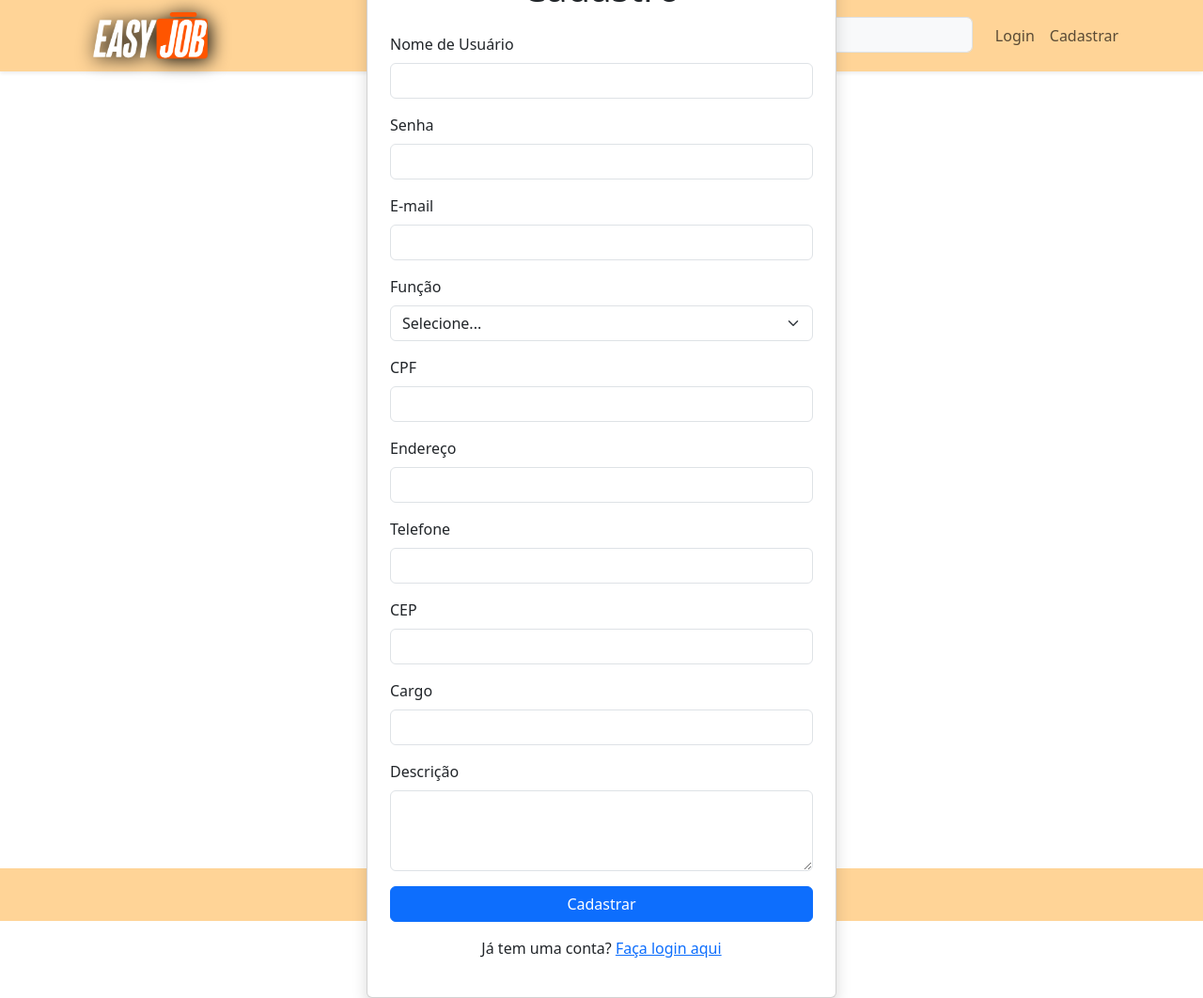
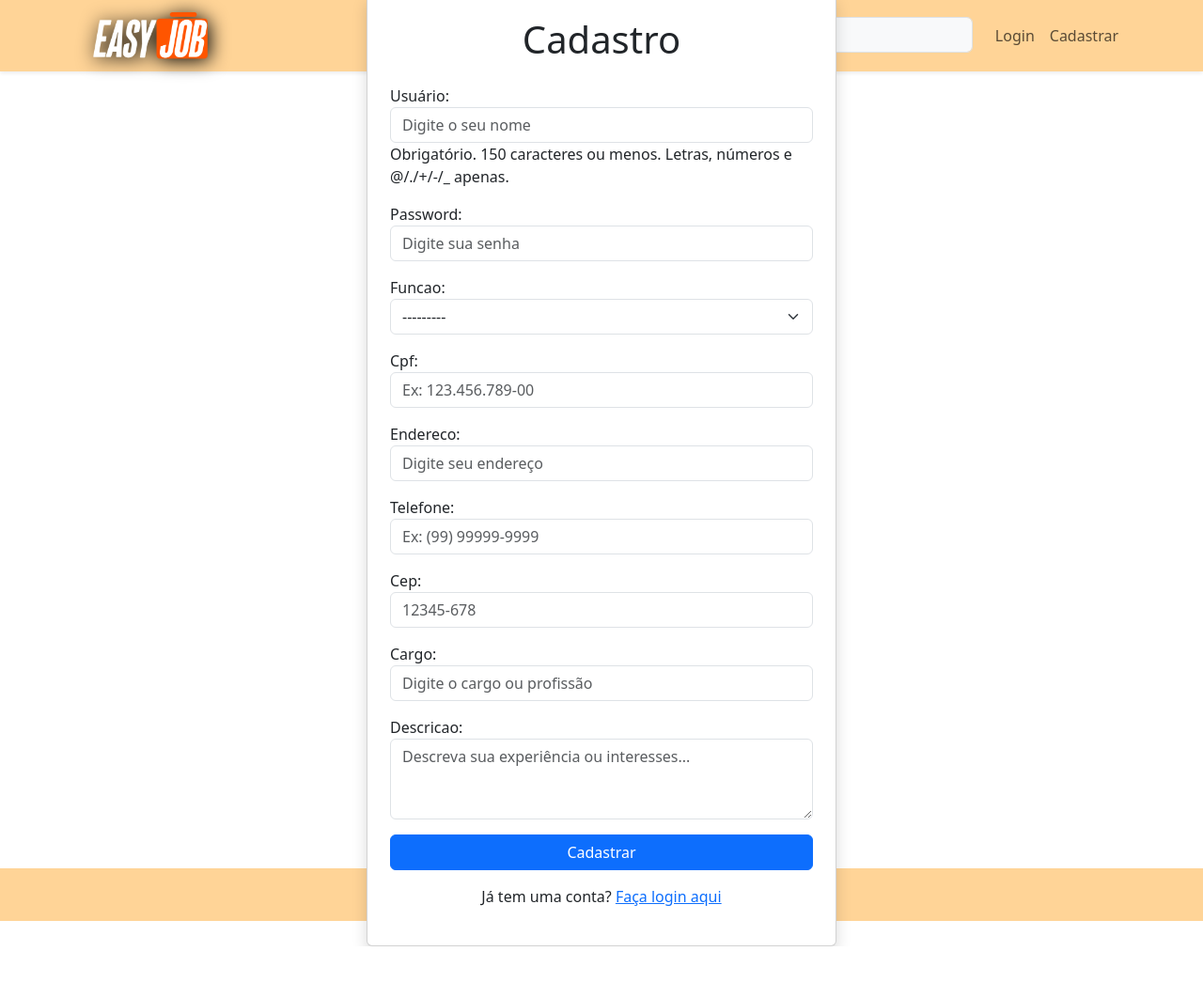
Before and after one commit to Jonathas-Vidal/MVP_Easyjob, a Django app: page /accounts/register/ in a window 1280 px wide. Shown: the whole page at 94% size. After the commit the page ends 1007 px from the top, so only its background shows below. Run offline with Django 5.2, Linux system fonts and the light colour scheme.

Commit message:
Fix register form

```diff
--- /dev/null
+++ b/static/js/searchInput.js
@@ -0,0 +1,10 @@
+document.addEventListener('DOMContentLoaded', function () {
+    const form = document.getElementById('searchForm');
+    const input = document.getElementById('searchInput');
+
+    form.addEventListener('submit', function (event) {
+        if (!input.value.trim()) {
+            event.preventDefault(); // Previne o envio do formulário
+        }
+    });
+});
--- a/templates/_message.html
+++ b/templates/_message.html
@@ -1,14 +1,10 @@
 {% if messages %}
-<div class="container">
-  <div class="row">
-    <div class="col-md-8 offset-md-2">
-      {% for message in messages %}
-      <div class="alert alert-{{ message.tags }} alert-dismissible fade show" role="alert">
-        {{ message }}
-        <button type="button" class="btn-close" data-bs-dismiss="alert" aria-label="Close"></button>
-      </div>
-      {% endfor %}
-    </div>
+<div class="container-fluid">
+  {% for message in messages %}
+  <div class="alert alert-{% if message.tags == 'error' %}danger{% else %}{{ message.tags }}{% endif %} alert-dismissible fade show text-center" role="alert">
+    {{ message }}
+    <button type="button" class="btn-close" data-bs-dismiss="alert" aria-label="Close"></button>
   </div>
+  {% endfor %}
 </div>
 {% endif %}
--- a/templates/base.html
+++ b/templates/base.html
@@ -24,6 +24,11 @@
             </button>
             <div class="collapse navbar-collapse" id="navbarNav">
                 <ul class="navbar-nav ms-auto">
+                    <li class="nav-item">
+                        <form method="GET" action="{% url 'service-search' %}" id="searchForm" class="col-12 col-lg-auto mb-3 mb-lg-0 me-lg-3" role="search">
+                            <input type="search" name="q" value="{{ request.GET.q }}" id="searchInput" class="form-control form-control-light text-bg-light" placeholder="Buscar..." aria-label="Search">
+                        </form>
+                    </li>
                     {% if user.is_authenticated %}
                         <li class="nav-item">
                             <a class="nav-link" href="{% url 'profile' %}">Olá, {{ user.username }}</a>
@@ -32,11 +37,6 @@
                             <a class="nav-link text-danger" href="{% url 'logout' %}">Logout</a>
                         </li>
                     {% else %}
-                        <li class="nav-item">
-                            <form method="GET" action="{% url 'service-search' %}" class="col-12 col-lg-auto mb-3 mb-lg-0 me-lg-3" role="search">
-                                <input type="search" name="q" value="{{ request.GET.q }}"class="form-control form-control-light text-bg-light" placeholder="Buscar..." aria-label="Search">
-                            </form>
-                        </li>
                         <li class="nav-item">
                             <a class="nav-link" href="{% url 'login' %}">Login</a>
                         </li>
@@ -62,5 +62,6 @@
 
     <!-- Bootstrap JS -->
     <script src="https://cdn.jsdelivr.net/npm/bootstrap@5.3.0-alpha3/dist/js/bootstrap.bundle.min.js"></script>
+    <script src="{% static 'js/searchInput.js' %}"></script>
 </body>
 </html>
--- a/users/forms.py
+++ b/users/forms.py
@@ -2,9 +2,29 @@ from django import forms
 from .models import Users
 
 class UserProfileForm(forms.ModelForm):
+    password = forms.CharField(
+        widget=forms.PasswordInput(attrs={'class': 'form-control', 'placeholder': 'Digite sua senha'}),
+        min_length=8,  # Você pode ajustar o mínimo de caracteres conforme necessário
+        required=True
+    )
+
     class Meta:
         model = Users
-        fields = ['funcao', 'cpf', 'endereco', 'telefone', 'cep', 'cargo', 'descricao']
+        fields = ['username', 'password', 'funcao', 'cpf', 'endereco', 'telefone', 'cep', 'cargo', 'descricao']
         widgets = {
-            'descricao': forms.Textarea(attrs={'rows': 3, 'placeholder': 'Descreva sua experiência ou interesses...'}),
+            'username': forms.TextInput(attrs={'class': 'form-control', 'placeholder': 'Digite o seu nome'}),
+            'descricao': forms.Textarea(attrs={'rows': 3, 'placeholder': 'Descreva sua experiência ou interesses...', 'class': 'form-control'}),
+            'funcao': forms.Select(attrs={'class': 'form-select'}),
+            'cep': forms.TextInput(attrs={'class': 'form-control', 'placeholder': '12345-678'}),
+            'telefone': forms.TextInput(attrs={'class': 'form-control', 'placeholder': 'Ex: (99) 99999-9999'}),
+            'cpf': forms.TextInput(attrs={'class': 'form-control', 'placeholder': 'Ex: 123.456.789-00'}),
+            'endereco': forms.TextInput(attrs={'class': 'form-control', 'placeholder': 'Digite seu endereço'}),
+            'cargo': forms.TextInput(attrs={'class': 'form-control', 'placeholder': 'Digite o cargo ou profissão'}),
         }
+
+    def save(self, commit=True):
+        user = super().save(commit=False)
+        user.set_password(self.cleaned_data['password'])  # Aplica o hash na senha
+        if commit:
+            user.save()
+        return user
--- a/users/templates/users/register.html
+++ b/users/templates/users/register.html
@@ -8,50 +8,7 @@
         <h1 class="text-center mb-4">Cadastro</h1>
         <form method="post" action="{% url 'register' %}">
             {% csrf_token %}
-            <div class="mb-3">
-                <label for="username" class="form-label">Nome de Usuário</label>
-                <input type="text" class="form-control" id="username" name="username" required>
-            </div>
-            <div class="mb-3">
-                <label for="password" class="form-label">Senha</label>
-                <input type="password" class="form-control" id="password" name="password" required>
-            </div>
-            <div class="mb-3">
-                <label for="email" class="form-label">E-mail</label>
-                <input type="email" class="form-control" id="email" name="email" required>
-            </div>
-            <div class="mb-3">
-                <label for="funcao" class="form-label">Função</label>
-                <select class="form-select" id="funcao" name="funcao" required>
-                    <option value="" selected disabled>Selecione...</option>
-                    <option value="P">Prestador</option>
-                    <option value="C">Cliente</option>
-                </select>
-            </div>
-            <div class="mb-3">
-                <label for="cpf" class="form-label">CPF</label>
-                <input type="text" class="form-control" id="cpf" name="cpf" required>
-            </div>
-            <div class="mb-3">
-                <label for="endereco" class="form-label">Endereço</label>
-                <input type="text" class="form-control" id="endereco" name="endereco" required>
-            </div>
-            <div class="mb-3">
-                <label for="telefone" class="form-label">Telefone</label>
-                <input type="text" class="form-control" id="telefone" name="telefone">
-            </div>
-            <div class="mb-3">
-                <label for="cep" class="form-label">CEP</label>
-                <input type="text" class="form-control" id="cep" name="cep" required>
-            </div>
-            <div class="mb-3">
-                <label for="cargo" class="form-label">Cargo</label>
-                <input type="text" class="form-control" id="cargo" name="cargo">
-            </div>
-            <div class="mb-3">
-                <label for="descricao" class="form-label">Descrição</label>
-                <textarea class="form-control" id="descricao" name="descricao" rows="3"></textarea>
-            </div>
+            {{ form.as_p }}
             <button type="submit" class="btn btn-primary w-100">Cadastrar</button>
         </form>
         <div class="text-center mt-3">
--- a/users/urls.py
+++ b/users/urls.py
@@ -1,9 +1,9 @@
 from django.urls import path
-from .views import login_view, register_view, logout_view, delete_profile, UserProfileView, EditProfileView
+from .views import login_view, UserCreateView, logout_view, delete_profile, UserProfileView, EditProfileView
 from django.urls import path
 
 urlpatterns = [
-    path('register/', register_view, name='register'),
+    path('register/', UserCreateView.as_view(), name='register'),
     path('login/', login_view, name='login'),
     path('logout/', logout_view, name='logout'),
     path('profile/', UserProfileView.as_view(), name='profile'),
--- a/users/views.py
+++ b/users/views.py
@@ -5,45 +5,27 @@ from django.contrib.auth import authenticate, login, logout
 from django.contrib.auth.decorators import login_required
 from django.utils.decorators import method_decorator
 from django.shortcuts import render
-from django.views.generic import DetailView, UpdateView
+from django.views.generic import DetailView, UpdateView, CreateView
 from django.contrib.auth.mixins import LoginRequiredMixin
 from django.urls import reverse_lazy
 from .forms import UserProfileForm
 
-def register_view(request):
-    if request.method == 'POST':
-        username = request.POST['username']
-        password = request.POST['password']
-        email = request.POST['email']
-        funcao = request.POST['funcao']
-        cpf = request.POST['cpf']
-        endereco = request.POST['endereco']
-        telefone = request.POST['telefone']
-        cep = request.POST['cep']
-        cargo = request.POST.get('cargo', '')
-        descricao = request.POST.get('descricao', '')
+class UserCreateView(CreateView):
+    model = Users
+    form_class = UserProfileForm
+    template_name = 'users/register.html'
+    success_url = reverse_lazy('login')
 
+    def form_valid(self, form):
         try:
-            # Criar usuário
-            user = Users.objects.create_user(
-                username=username,
-                password=password,
-                email=email,
-                funcao=funcao,
-                cpf=cpf,
-                endereco=endereco,
-                telefone=telefone,
-                cep=cep,
-                cargo=cargo,
-                descricao=descricao,
-            )
-            user.save()
-            messages.success(request, 'Cadastro realizado com sucesso!')
-            return redirect('login')
+            # Salva o usuário criado
+            form.save()
+            messages.success(self.request, 'Cadastro realizado com sucesso!')
+            return super().form_valid(form)
         except Exception as e:
-            messages.error(request, f'Erro ao cadastrar: {str(e)}')
-
-    return render(request, 'users/register.html')
+            # Se houver um erro ao salvar, exibe a mensagem de erro
+            messages.error(self.request, f'Erro ao cadastrar: {str(e)}')
+            return self.form_invalid(form)
 
 
 def login_view(request):
```
Also changed, not shown: users/templates/users/login.html (+1 -7 lines).
